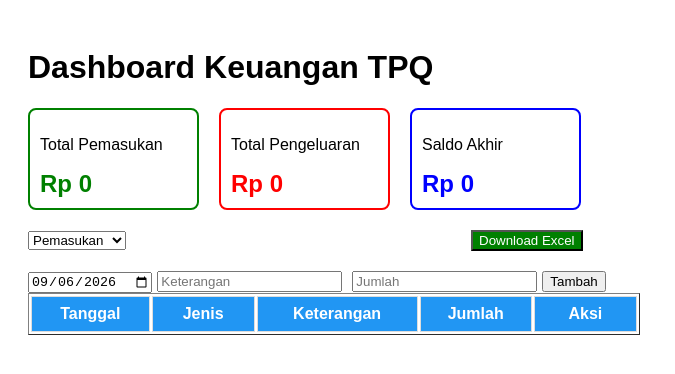
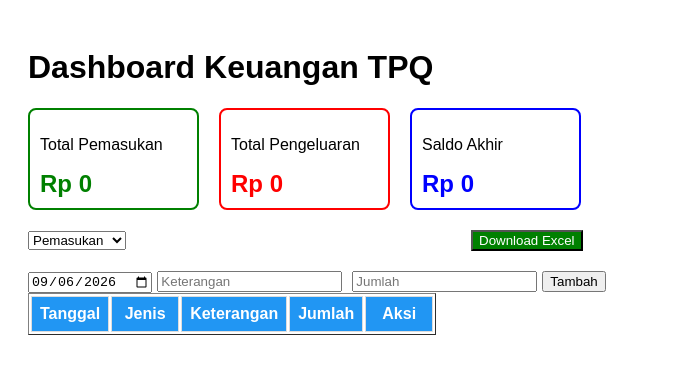
Before and after one commit to Amanah2000/-laporan-tpq, a React (Create React App) app: page / in a window 1280 px wide. Shown: the top 374 px of the page, without its empty margins (0-675 px from the left). Built offline with nearby package versions, Linux system fonts and the light colour scheme.

Commit message:
Refactor App component for better readability

```diff
--- a/src/App.js
+++ b/src/App.js
@@ -161,14 +161,14 @@ function App() {
       <table
         border="1"
         style={{
-          width: '50%',
+          width: '30%',
           textAlign: 'center',
         }}
           >
         <thead>
 
           <tr>
-            <th style={{ padding: '8px', border: '1px solid #ddd', backgroundColor: '#2196F3', color: 'white', minWidth: '0px' }}>Tanggal</th>
+            <th style={{ padding: '8px', border: '1px solid #ddd', backgroundColor: '#2196F3', color: 'white', minWidth: '50px' }}>Tanggal</th>
             <th style={{ padding: '8px', border: '1px solid #ddd', backgroundColor: '#2196F3', color: 'white', minWidth: '50px' }}>Jenis</th>
             <th style={{ padding: '8px', border: '1px solid #ddd', backgroundColor: '#2196F3', color: 'white', minWidth: '50px' }}>Keterangan</th>
             <th style={{ padding: '8px', border: '1px solid #ddd', backgroundColor: '#2196F3', color: 'white', minWidth: '50px' }}>Jumlah</th>
```
